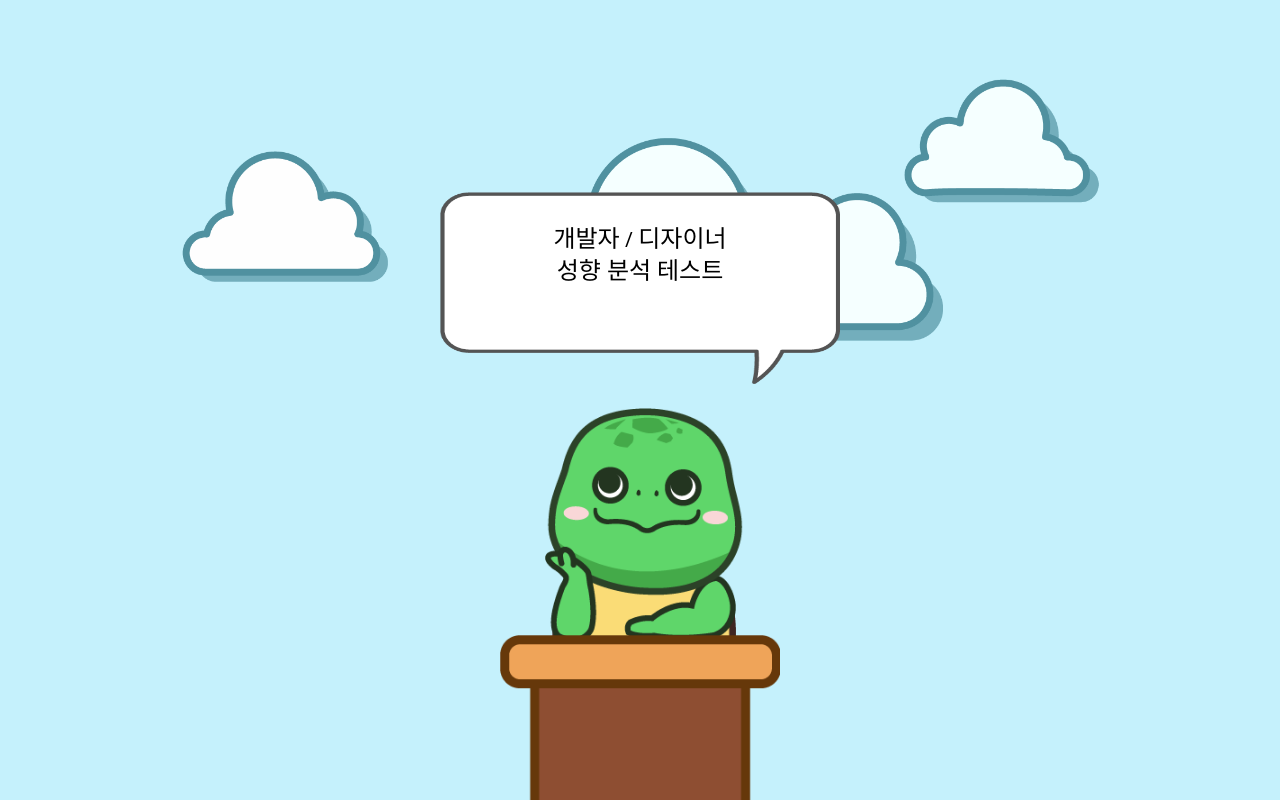
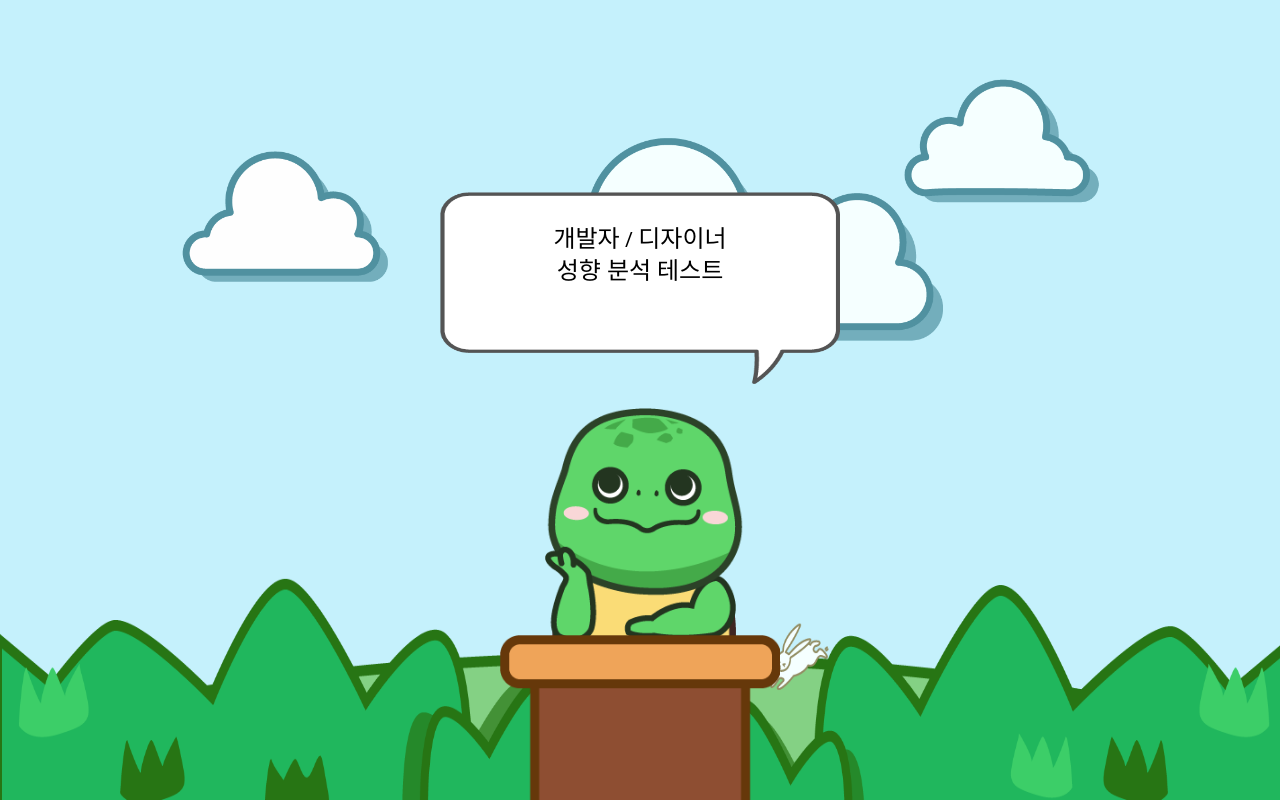
Before and after one commit to purplecode-team/developer-designer-type-indicator, a React app: page / in a window 1280 px wide. Built offline with nearby package versions, Linux system fonts and the light colour scheme; the HTML template or start-up script is replaced by a standard one.

Commit message:
add: grass background 추가

```diff
--- a/src/components/main/TurtleWithTitle.jsx
+++ b/src/components/main/TurtleWithTitle.jsx
@@ -49,7 +49,7 @@ const TurtleWithTitle = () => {
             성향 분석 테스트
           </h1>
         </TitleWrapper>
-        <TurtleImg src={turtleImg} alt="turtle with title" />
+        <TurtleImg src={turtleImg} alt="turtle" />
       </Content>
     </Wrapper>
   );
--- a/src/containers/main/MainContainer.jsx
+++ b/src/containers/main/MainContainer.jsx
@@ -2,7 +2,6 @@ import React from 'react';
 import styled from 'styled-components';
 import img from '../../../public/img/bg_clouds.png';
 import media from '../../lib/styles/media';
-
 import TurtleWithTitle from '../../components/main/TurtleWithTitle';
 
 const Container = styled.div`
--- a/src/pages/Main.jsx
+++ b/src/pages/Main.jsx
@@ -2,6 +2,7 @@ import React from 'react';
 import styled from 'styled-components';
 import palette from '../lib/styles/palette';
 import MainContainer from '../containers/main/MainContainer';
+import grassImg from '../../public/img/bg_bottom.png';
 
 const Main = () => {
   return (
@@ -15,6 +16,11 @@ const MainWrapper = styled.div`
   height: 100vh;
   overflow: hidden;
   background-color: ${palette.blue0};
+  background-image: url(${grassImg});
+  background-position: bottom;
+  background-size: 100% 15rem;
+  background-repeat: no-repeat;
+  width: 100%;
 `;
 
 export default Main;
```
